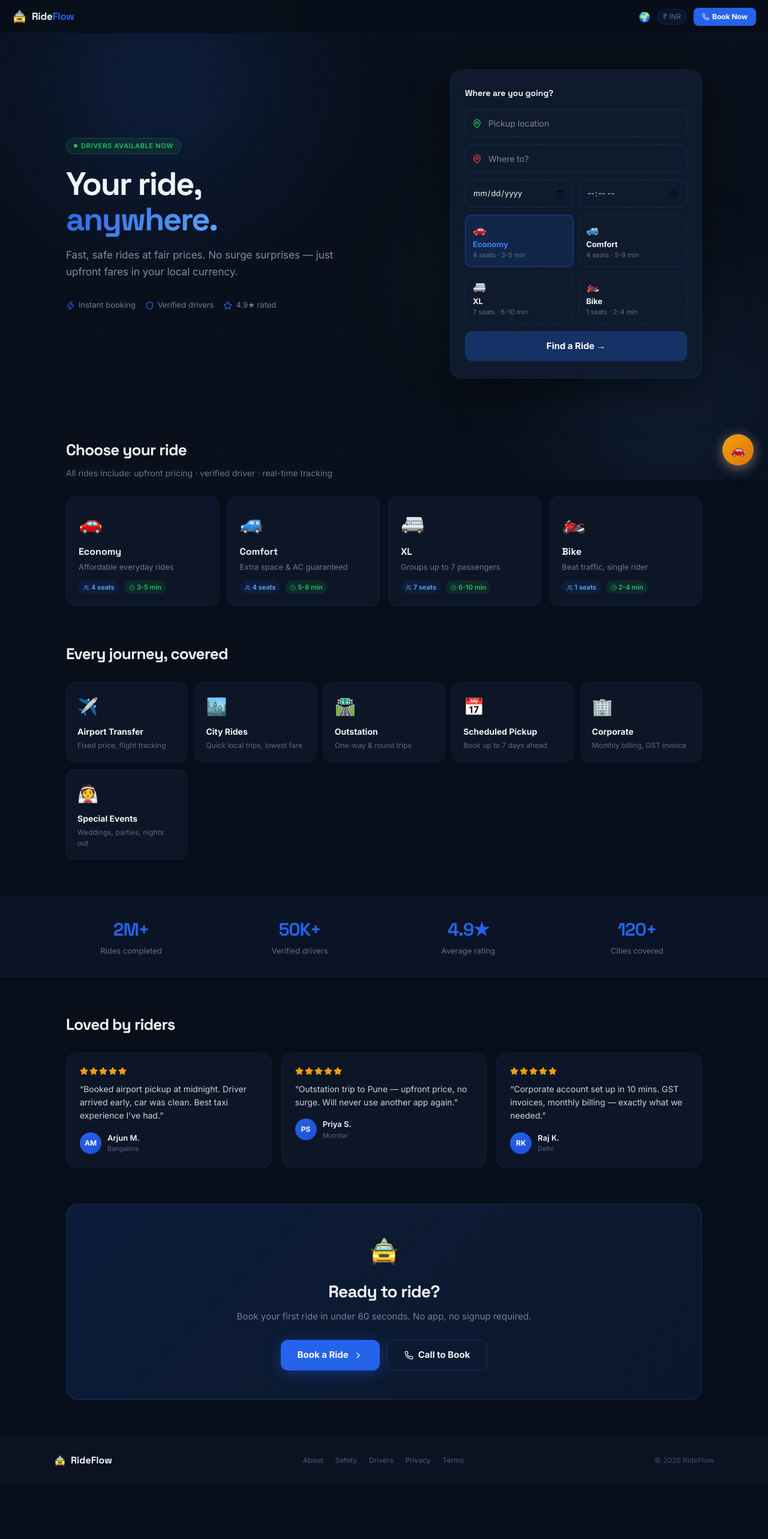
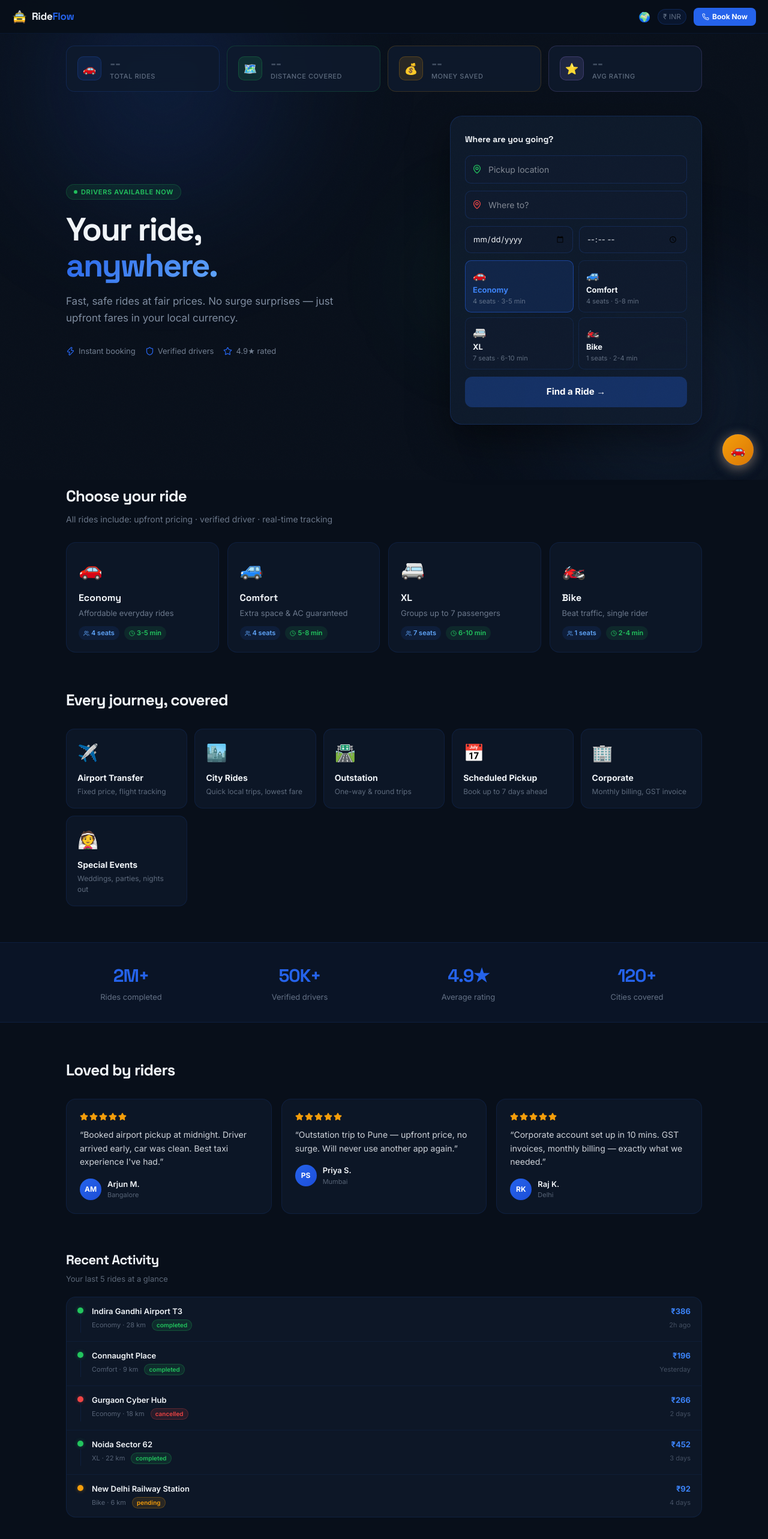
Before and after one commit to infosiva/rideflow, a Next.js app: page / in a window 1280 px wide. Shown: the top 2566 px of the page at 60% size. Before the commit the page ends 2475 px from the top, so only its background shows below. Built offline with nearby package versions, Linux system fonts and the light colour scheme.

Commit message:
feat(rideflow): dashboard stats, compact ride list, activity timeline

```diff
--- a/app/globals.css
+++ b/app/globals.css
@@ -125,3 +125,44 @@ input:focus { border-color: rgba(37,99,235,0.5) !important; box-shadow: 0 0 0 3p
 @media (prefers-reduced-motion: reduce) {
   .aurora-primary, .aurora-secondary, .aurora-third { animation: none; }
 }
+
+/* ── Skeleton shimmer ── */
+@keyframes shimmer {
+  0%   { background-position: -600px 0; }
+  100% { background-position: 600px 0; }
+}
+.skeleton {
+  background: linear-gradient(
+    90deg,
+    rgba(255,255,255,0.04) 0%,
+    rgba(255,255,255,0.08) 40%,
+    rgba(255,255,255,0.04) 100%
+  );
+  background-size: 600px 100%;
+  animation: shimmer 1.4s ease-in-out infinite;
+  border-radius: 6px;
+}
+@media (prefers-reduced-motion: reduce) {
+  .skeleton { animation: none; background: rgba(255,255,255,0.05); }
+}
+
+/* ── Activity timeline row hover ── */
+.activity-row {
+  transition: background 160ms ease;
+}
+.activity-row:hover {
+  background: rgba(37,99,235,0.06);
+}
+
+/* ── Ride table row hover ── */
+.ride-row {
+  transition: background 140ms ease;
+}
+.ride-row:hover {
+  background: rgba(37,99,235,0.06);
+}
+
+/* ── Status pill ── */
+.pill-completed { background: rgba(34,197,94,0.12);  color: #22c55e;  border: 1px solid rgba(34,197,94,0.25); }
+.pill-pending   { background: rgba(245,158,11,0.12); color: #f59e0b;  border: 1px solid rgba(245,158,11,0.25); }
+.pill-cancelled { background: rgba(239,68,68,0.12);  color: #ef4444;  border: 1px solid rgba(239,68,68,0.25); }
--- a/app/page.tsx
+++ b/app/page.tsx
@@ -2,6 +2,7 @@
 import { useState, useEffect } from "react";
 import { motion, AnimatePresence } from "framer-motion";
 import { MapPin, Clock, Car, Shield, Star, ChevronRight, Zap, Users, Phone } from "lucide-react";
+import RideDashboard from "@/components/RideDashboard";
 
 // ── Animated blob bg ──────────────────────────────────────────────────────────
 function AnimatedBg() {
@@ -144,6 +145,28 @@ const TESTIMONIALS = [
   { name: "Raj K.", city: "Delhi", text: "Corporate account set up in 10 mins. GST invoices, monthly billing — exactly what we needed.", stars: 5, avatar: "RK" },
 ];
 
+type RideStatus = "completed" | "pending" | "cancelled";
+
+const RECENT_ACTIVITY: {
+  time: string;
+  destination: string;
+  detail: string;
+  amount: string;
+  status: RideStatus;
+}[] = [
+  { time: "2h ago",   destination: "Indira Gandhi Airport T3", detail: "Economy · 28 km",  amount: "₹386", status: "completed" },
+  { time: "Yesterday", destination: "Connaught Place",         detail: "Comfort · 9 km",   amount: "₹196", status: "completed" },
+  { time: "2 days",   destination: "Gurgaon Cyber Hub",        detail: "Economy · 18 km",  amount: "₹266", status: "cancelled" },
+  { time: "3 days",   destination: "Noida Sector 62",          detail: "XL · 22 km",       amount: "₹452", status: "completed" },
+  { time: "4 days",   destination: "New Delhi Railway Station", detail: "Bike · 6 km",     amount: "₹92",  status: "pending"   },
+];
+
+const STATUS_DOT: Record<RideStatus, string> = {
+  completed: "#22c55e",
+  pending:   "#f59e0b",
+  cancelled: "#ef4444",
+};
+
 function estimatePrice(distance: number, rideType: typeof RIDE_TYPES[0], region: typeof DEFAULT_REGION): string {
   const base = 50 * (region.symbol === "₹" ? 1 : 0.08);
   const per = region.baseRate;
@@ -216,9 +239,11 @@ function BookingForm({ region }: { region: typeof DEFAULT_REGION }) {
           <button onClick={() => setStep("form")} style={{ flex: 1, background: "transparent", border: "1px solid rgba(100,116,139,0.3)", color: "rgba(148,163,184,0.8)", borderRadius: 10, padding: "12px", fontSize: 14, fontWeight: 600, cursor: "pointer" }}>
             Edit
           </button>
-          <button onClick={handleConfirm} disabled={loading} style={{ flex: 2, background: "#2563eb", color: "#fff", border: "none", borderRadius: 10, padding: "12px", fontSize: 14, fontWeight: 700, cursor: loading ? "not-allowed" : "pointer", opacity: loading ? 0.7 : 1 }}>
+          <motion.button onClick={handleConfirm} disabled={loading}
+            whileTap={!loading ? { scale: 0.97 } : {}}
+            style={{ flex: 2, background: "#2563eb", color: "#fff", border: "none", borderRadius: 10, padding: "12px", fontSize: 14, fontWeight: 700, cursor: loading ? "not-allowed" : "pointer", opacity: loading ? 0.7 : 1 }}>
             {loading ? "Confirming…" : "Confirm & Book →"}
-          </button>
+          </motion.button>
         </div>
       </div>
     );
@@ -263,10 +288,11 @@ function BookingForm({ region }: { region: typeof DEFAULT_REGION }) {
           <span style={{ color: "#3b82f6", fontWeight: 800, fontSize: 16 }}>{price}</span>
         </div>
       )}
-      <button onClick={handleBook} disabled={!pickup || !drop || loading}
-        style={{ background: !pickup || !drop ? "rgba(37,99,235,0.3)" : "#2563eb", color: "#fff", border: "none", borderRadius: 12, padding: "14px", fontSize: 15, fontWeight: 700, cursor: !pickup || !drop ? "not-allowed" : "pointer", transition: "all 150ms", boxShadow: pickup && drop ? "0 4px 24px rgba(37,99,235,0.4)" : "none" }}>
+      <motion.button onClick={handleBook} disabled={!pickup || !drop || loading}
+        whileTap={pickup && drop ? { scale: 0.97 } : {}}
+        style={{ background: !pickup || !drop ? "rgba(37,99,235,0.3)" : "#2563eb", color: "#fff", border: "none", borderRadius: 12, padding: "14px", fontSize: 15, fontWeight: 700, cursor: !pickup || !drop ? "not-allowed" : "pointer", transition: "background 150ms, box-shadow 150ms", boxShadow: pickup && drop ? "0 4px 24px rgba(37,99,235,0.4)" : "none" }}>
         {loading ? "Finding rides…" : "Find a Ride →"}
-      </button>
+      </motion.button>
     </div>
   );
 }
@@ -306,8 +332,11 @@ export default function Home() {
         </div>
       </nav>
 
+      {/* Dashboard stats strip */}
+      <RideDashboard />
+
       {/* Hero */}
-      <section style={{ maxWidth: 1100, margin: "0 auto", padding: "60px 20px 40px", display: "grid", gridTemplateColumns: "1fr 420px", gap: 48, alignItems: "center" }}
+      <section style={{ maxWidth: 1100, margin: "0 auto", padding: "40px 20px 40px", display: "grid", gridTemplateColumns: "1fr 420px", gap: 48, alignItems: "center" }}
         className="fade-up">
         {/* Left */}
         <div>
@@ -430,6 +459,50 @@ export default function Home() {
         </div>
       </section>
 
+      {/* Recent Activity */}
+      <section style={{ maxWidth: 1100, margin: "0 auto", padding: "0 20px 60px" }}>
+        <h2 style={{ fontSize: 22, fontWeight: 800, color: "#f1f5f9", letterSpacing: "-0.03em", marginBottom: 6, fontFamily: "var(--font-display)" }}>Recent Activity</h2>
+        <p style={{ color: "rgba(148,163,184,0.6)", fontSize: 13, marginBottom: 20 }}>Your last 5 rides at a glance</p>
+        <div style={{ background: "rgba(15,27,45,0.75)", border: "1px solid rgba(37,99,235,0.12)", borderRadius: 16, overflow: "hidden" }}>
+          {RECENT_ACTIVITY.map((ride, idx) => (
+            <div
+              key={idx}
+              className="activity-row"
+              style={{
+                display: "flex",
+                alignItems: "flex-start",
+                gap: 14,
+                padding: "14px 18px",
+                borderBottom: idx < RECENT_ACTIVITY.length - 1 ? "1px solid rgba(37,99,235,0.08)" : "none",
+                position: "relative",
+              }}
+            >
+              {/* Timeline dot + line */}
+              <div style={{ display: "flex", flexDirection: "column", alignItems: "center", flexShrink: 0, paddingTop: 3 }}>
+                <div style={{ width: 10, height: 10, borderRadius: "50%", background: STATUS_DOT[ride.status], boxShadow: `0 0 6px ${STATUS_DOT[ride.status]}66`, flexShrink: 0 }} />
+                {idx < RECENT_ACTIVITY.length - 1 && (
+                  <div style={{ width: 1, height: 28, background: "rgba(37,99,235,0.12)", marginTop: 4 }} />
+                )}
+              </div>
+              {/* Content */}
+              <div style={{ flex: 1, minWidth: 0 }}>
+                <div style={{ display: "flex", justifyContent: "space-between", alignItems: "flex-start", gap: 8 }}>
+                  <div style={{ fontWeight: 600, fontSize: 13, color: "#f1f5f9", whiteSpace: "nowrap", overflow: "hidden", textOverflow: "ellipsis", maxWidth: "60%" }}>
+                    {ride.destination}
+                  </div>
+                  <span style={{ fontWeight: 700, fontSize: 13, color: "#3b82f6", flexShrink: 0 }}>{ride.amount}</span>
+                </div>
+                <div style={{ display: "flex", alignItems: "center", gap: 10, marginTop: 3 }}>
+                  <span style={{ fontSize: 11, color: "rgba(148,163,184,0.55)" }}>{ride.detail}</span>
+                  <span className={`pill-${ride.status}`} style={{ fontSize: 10, fontWeight: 600, padding: "1px 7px", borderRadius: 99 }}>{ride.status}</span>
+                  <span style={{ fontSize: 11, color: "rgba(148,163,184,0.4)", marginLeft: "auto" }}>{ride.time}</span>
+                </div>
+              </div>
+            </div>
+          ))}
+        </div>
+      </section>
+
       {/* CTA */}
       <section style={{ maxWidth: 1100, margin: "0 auto", padding: "0 20px 60px" }}>
         <div style={{ background: "linear-gradient(135deg,rgba(37,99,235,0.15),rgba(59,130,246,0.08))", border: "1px solid rgba(37,99,235,0.25)", borderRadius: 20, padding: "48px 32px", textAlign: "center" }}>
--- /dev/null
+++ b/components/RideDashboard.tsx
@@ -0,0 +1,169 @@
+'use client'
+import { useEffect, useState } from 'react'
+import { motion } from 'framer-motion'
+
+interface DashStats {
+  totalRides: number | null
+  distanceKm: number | null
+  moneySaved: number | null
+  avgRating: number | null
+}
+
+const STAT_META = [
+  {
+    key: 'totalRides' as const,
+    label: 'Total Rides',
+    icon: '🚗',
+    format: (v: number) => v.toString(),
+    accent: '#2563eb',
+    accentRgb: '37,99,235',
+  },
+  {
+    key: 'distanceKm' as const,
+    label: 'Distance Covered',
+    icon: '🗺️',
+    format: (v: number) => `${v} km`,
+    accent: '#22c55e',
+    accentRgb: '34,197,94',
+  },
+  {
+    key: 'moneySaved' as const,
+    label: 'Money Saved',
+    icon: '💰',
+    format: (v: number) => `₹${v}`,
+    accent: '#f59e0b',
+    accentRgb: '245,158,11',
+  },
+  {
+    key: 'avgRating' as const,
+    label: 'Avg Rating',
+    icon: '⭐',
+    format: (v: number) => `${v.toFixed(1)}★`,
+    accent: '#a78bfa',
+    accentRgb: '167,139,250',
+  },
+]
+
+function loadStats(): DashStats {
+  try {
+    const raw = typeof window !== 'undefined' ? localStorage.getItem('rf_stats') : null
+    if (!raw) return { totalRides: null, distanceKm: null, moneySaved: null, avgRating: null }
+    return JSON.parse(raw)
+  } catch {
+    return { totalRides: null, distanceKm: null, moneySaved: null, avgRating: null }
+  }
+}
+
+const container = {
+  hidden: {},
+  show: { transition: { staggerChildren: 0.08 } },
+}
+
+const item = {
+  hidden: { opacity: 0, y: 16, scale: 0.97 },
+  show: { opacity: 1, y: 0, scale: 1, transition: { duration: 0.35, ease: [0.23, 1, 0.32, 1] as [number, number, number, number] } },
+}
+
+export default function RideDashboard() {
+  const [stats, setStats] = useState<DashStats>({
+    totalRides: null,
+    distanceKm: null,
+    moneySaved: null,
+    avgRating: null,
+  })
+
+  useEffect(() => {
+    setStats(loadStats())
+  }, [])
+
+  return (
+    <div
+      style={{
+        maxWidth: 1100,
+        margin: '0 auto',
+        padding: '20px 20px 0',
+        position: 'relative',
+        zIndex: 2,
+      }}
+    >
+      <motion.div
+        variants={container}
+        initial="hidden"
+        animate="show"
+        style={{
+          display: 'grid',
+          gridTemplateColumns: 'repeat(auto-fit, minmax(220px, 1fr))',
+          gap: 12,
+        }}
+      >
+        {STAT_META.map(meta => {
+          const val = stats[meta.key]
+          const display = val !== null ? meta.format(val) : '--'
+
+          return (
+            <motion.div
+              key={meta.key}
+              variants={item}
+              whileHover={{ translateY: -2, boxShadow: '0 8px 32px rgba(0,0,0,0.45)' }}
+              transition={{ duration: 0.18 }}
+              style={{
+                background: `rgba(15,27,45,0.85)`,
+                border: `1px solid rgba(${meta.accentRgb},0.18)`,
+                borderRadius: 14,
+                padding: '16px 18px',
+                display: 'flex',
+                alignItems: 'center',
+                gap: 14,
+                backdropFilter: 'blur(12px)',
+                cursor: 'default',
+              }}
+            >
+              <div
+                style={{
+                  width: 40,
+                  height: 40,
+                  borderRadius: 10,
+                  background: `rgba(${meta.accentRgb},0.12)`,
+                  border: `1px solid rgba(${meta.accentRgb},0.22)`,
+                  display: 'flex',
+                  alignItems: 'center',
+                  justifyContent: 'center',
+                  fontSize: 18,
+                  flexShrink: 0,
+                }}
+              >
+                {meta.icon}
+              </div>
+              <div>
+                <div
+                  style={{
+                    fontSize: 22,
+                    fontWeight: 800,
+                    color: val !== null ? meta.accent : 'rgba(148,163,184,0.4)',
+                    letterSpacing: '-0.03em',
+                    fontFamily: 'var(--font-display)',
+                    lineHeight: 1.1,
+                  }}
+                >
+                  {display}
+                </div>
+                <div
+                  style={{
+                    fontSize: 11,
+                    color: 'rgba(148,163,184,0.6)',
+                    marginTop: 2,
+                    fontWeight: 500,
+                    textTransform: 'uppercase',
+                    letterSpacing: '0.05em',
+                  }}
+                >
+                  {meta.label}
+                </div>
+              </div>
+            </motion.div>
+          )
+        })}
+      </motion.div>
+    </div>
+  )
+}
```
